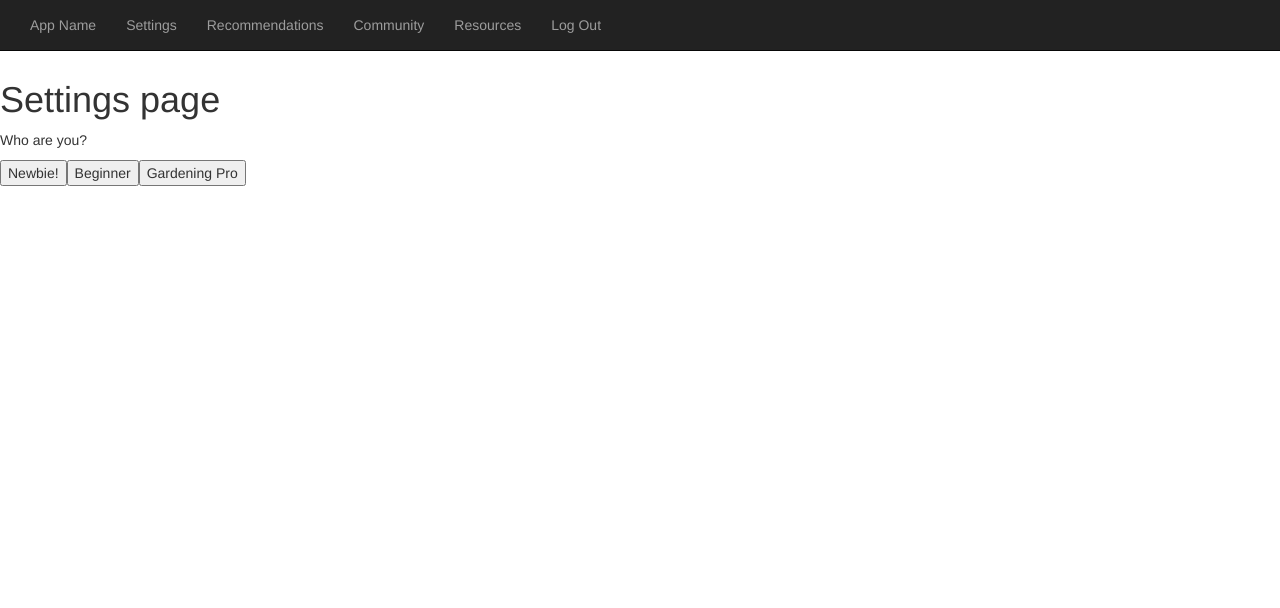
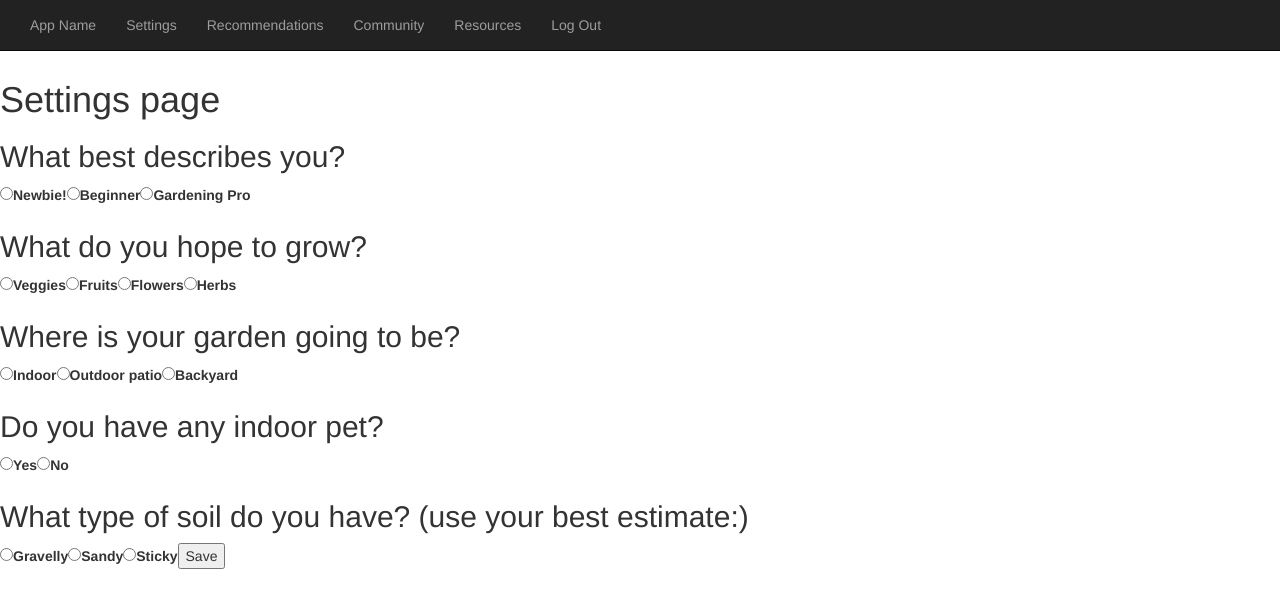
Before and after one commit to esha-sidhu/QWER-Hacks-2023, a React (Create React App) app in the folder qwer-hacks-app/: page /settings in a window 1280 px wide. Shown: the top 608 px of the page. Built offline with nearby package versions, Linux system fonts and the light colour scheme.

Commit message:
Update settings.js

```diff
--- a/qwer-hacks-app/src/pages/settings.js
+++ b/qwer-hacks-app/src/pages/settings.js
@@ -4,12 +4,45 @@ function Settings () {
     return (
         <div>
             <h1> Settings page </h1>
-            <p> Who are you? </p>
-            <button type = "button"> Newbie! </button>
-            <button type = "button"> Beginner </button>
-            <button type = "button"> Gardening Pro </button>
+
+
+            <form id="form1">
+
+            <h2>What best describes you?</h2>
+            <label for="var_string"><input type="radio" name="variable" id="var_string" />Newbie!</label>
+            <label for="var_join"><input type="radio" name="variable" id="var_join" />Beginner</label>
+            <label for="var_info"><input type="radio" name="variable" id="var_info" />Gardening Pro</label>
+
+            <h2>What do you hope to grow?</h2>
+            <label for="var_string"><input type="radio" name="variable" id="var_string" />Veggies</label>
+            <label for="var_join"><input type="radio" name="variable" id="var_join" />Fruits</label>
+            <label for="var_info"><input type="radio" name="variable" id="var_info" />Flowers</label>
+            <label for="var_info"><input type="radio" name="variable" id="var_info" />Herbs</label>
+
+            <h2>Where is your garden going to be?</h2>
+            <label for="var_string"><input type="radio" name="variable" id="var_string" />Indoor</label>
+            <label for="var_join"><input type="radio" name="variable" id="var_join" />Outdoor patio</label>
+            <label for="var_info"><input type="radio" name="variable" id="var_info" />Backyard</label>
+
+            <h2>Do you have any indoor pet?</h2>
+            <label for="var_string"><input type="radio" name="variable" id="var_string" />Yes</label>
+            <label for="var_join"><input type="radio" name="variable" id="var_join" />No</label>
+
+            <h2>What type of soil do you have? (use your best estimate:) </h2>
+            <label for="var_string"><input type="radio" name="variable" id="var_string" />Gravelly</label>
+            <label for="var_join"><input type="radio" name="variable" id="var_join" />Sandy</label>
+            <label for="var_info"><input type="radio" name="variable" id="var_info" />Sticky</label>
+
+
+            <button type="submit" value="Save">Save</button>
+
+            </form>
+
+
 
         </div>
+
+
     );
 }
 
```
